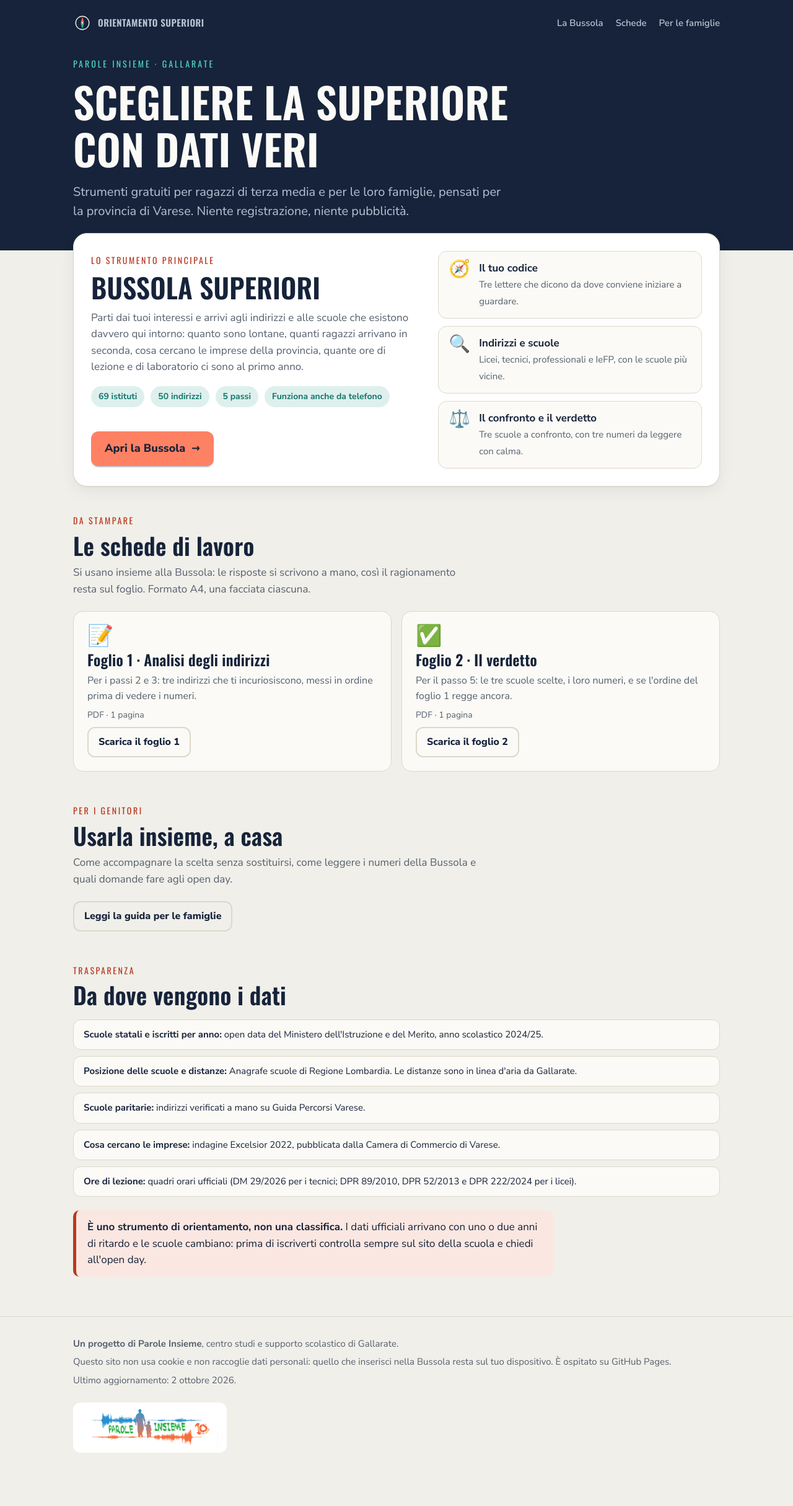
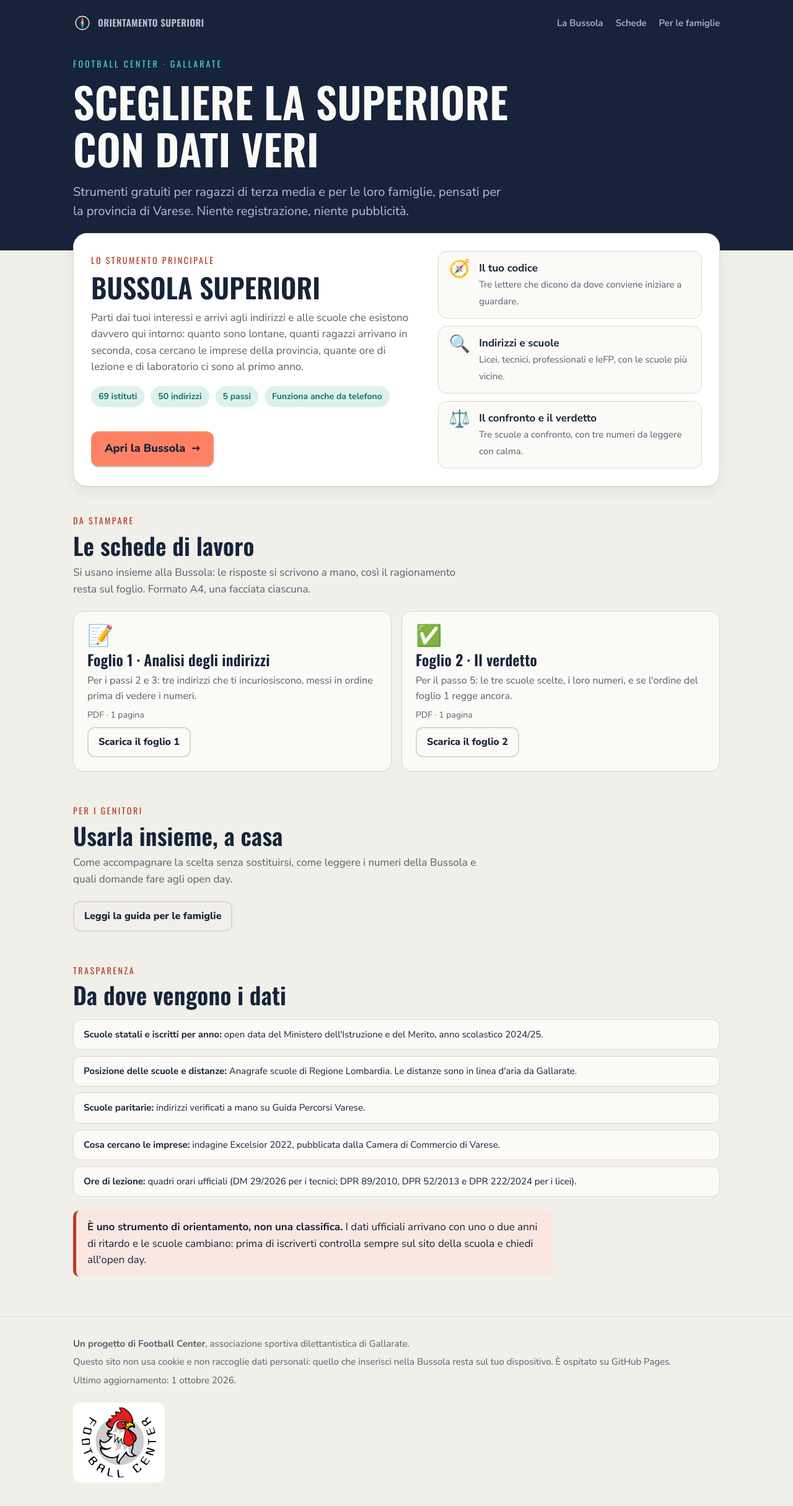
Before and after one commit to bussolasuperiori/bussolasuperiori.github.io, a plain HTML site: page index.html in a window 1280 px wide. Shown: the whole page at 62% size. Before the commit the page ends 2392 px from the top, so only its background shows below. Drawn offline with Linux system fonts and the light colour scheme.

Commit message:
Add files via upload

```diff
--- a/assets/site.css
+++ b/assets/site.css
@@ -110,7 +110,7 @@ h2{font-size:clamp(28px,4vw,38px)}
 footer{margin-top:56px; border-top:1px solid var(--line); padding-block:32px 48px; color:var(--muted); font-size:15px}
 footer .row{display:flex; gap:24px; align-items:center; justify-content:space-between; flex-wrap:wrap}
 footer .logo{background:#FFFFFF; border-radius:12px; padding:8px 14px; display:inline-block}
-footer .logo img{width:220px; display:block}
+footer .logo img{width:120px; height:auto; display:block}
 footer p + p{margin-top:6px}
 
 @media (max-width:760px){
--- a/index.html
+++ b/index.html
@@ -3,13 +3,13 @@
 <head>
 <meta charset="utf-8">
 <meta name="viewport" content="width=device-width, initial-scale=1">
-<title>Orientamento superiori · Parole Insieme</title>
+<title>Orientamento superiori · Football Center</title>
 <meta name="description" content="Strumenti gratuiti per scegliere la scuola superiore in provincia di Varese: la Bussola Superiori, le schede da stampare e una guida per le famiglie.">
 <meta property="og:type" content="website">
 <meta property="og:title" content="Bussola Superiori · Orientamento in provincia di Varese">
 <meta property="og:description" content="Dai tuoi interessi agli indirizzi e alle scuole vere della provincia di Varese. Gratuito, senza registrazione.">
-<meta property="og:url" content="https://lucaalbano99.github.io/bussolasuperiori/">
-<meta property="og:image" content="https://lucaalbano99.github.io/bussolasuperiori/assets/anteprima.png">
+<meta property="og:url" content="https://bussolasuperiori.github.io/">
+<meta property="og:image" content="https://bussolasuperiori.github.io/assets/anteprima.png">
 <meta property="og:locale" content="it_IT">
 <meta name="theme-color" content="#16233A">
 <link rel="icon" href="assets/favicon.svg" type="image/svg+xml">
@@ -29,7 +29,7 @@
         <li><a href="famiglie.html">Per le famiglie</a></li>
       </ul>
     </nav>
-    <p class="kicker">Parole Insieme · Gallarate</p>
+    <p class="kicker">Football Center · Gallarate</p>
     <h1>Scegliere la superiore con dati veri</h1>
     <p class="sub">Strumenti gratuiti per ragazzi di terza media e per le loro famiglie, pensati per la provincia di Varese. Niente registrazione, niente pubblicità.</p>
   </div>
@@ -107,11 +107,11 @@
   <div class="wrap">
     <div class="row">
       <div>
-        <p><b>Un progetto di Parole Insieme</b>, centro studi e supporto scolastico di Gallarate.</p>
+        <p><b>Un progetto di Football Center</b>, associazione sportiva dilettantistica di Gallarate.</p>
         <p>Questo sito non usa cookie e non raccoglie dati personali: quello che inserisci nella Bussola resta sul tuo dispositivo. È ospitato su GitHub Pages.</p>
-        <p>Ultimo aggiornamento: 2 ottobre 2026.</p>
+        <p>Ultimo aggiornamento: 1 ottobre 2026.</p>
       </div>
-      <a class="logo" href="./" aria-label="Parole Insieme"><img src="assets/logo-parole-insieme.png" alt="Logo Parole Insieme" width="600" height="177"></a>
+      <a class="logo" href="./" aria-label="Football Center"><img src="assets/logo-football-center.png" alt="Logo Football Center" width="400" height="377"></a>
     </div>
   </div>
 </footer>
```
Also changed, not shown: 404.html (+4 -4 lines), bussola/index.html (+4 -4 lines), famiglie.html (+5 -5 lines), LEGGIMI.txt, assets/anteprima.png, assets/logo-football-center.png (added), assets/qr-bussolasuperiori.png, 2 other files.
